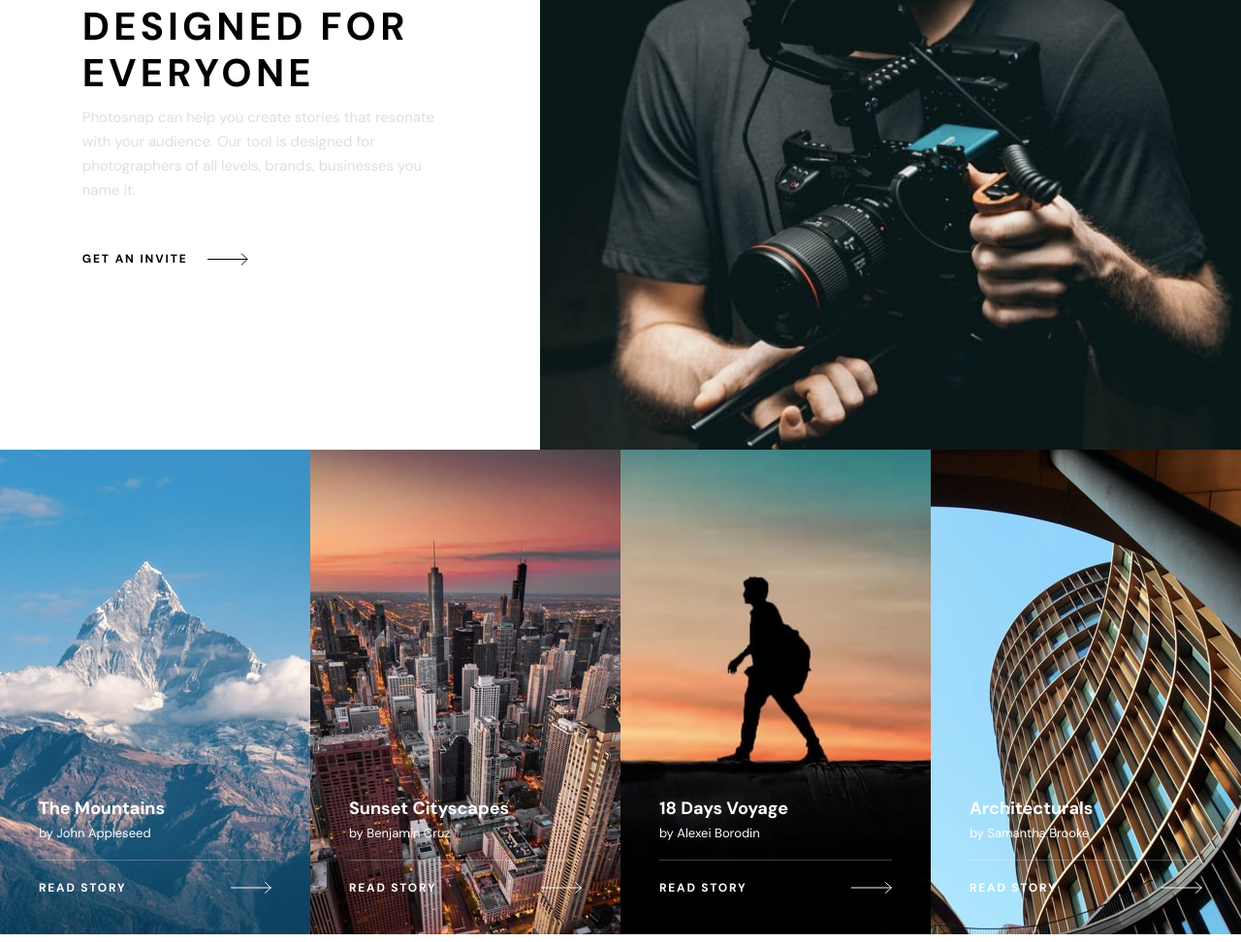
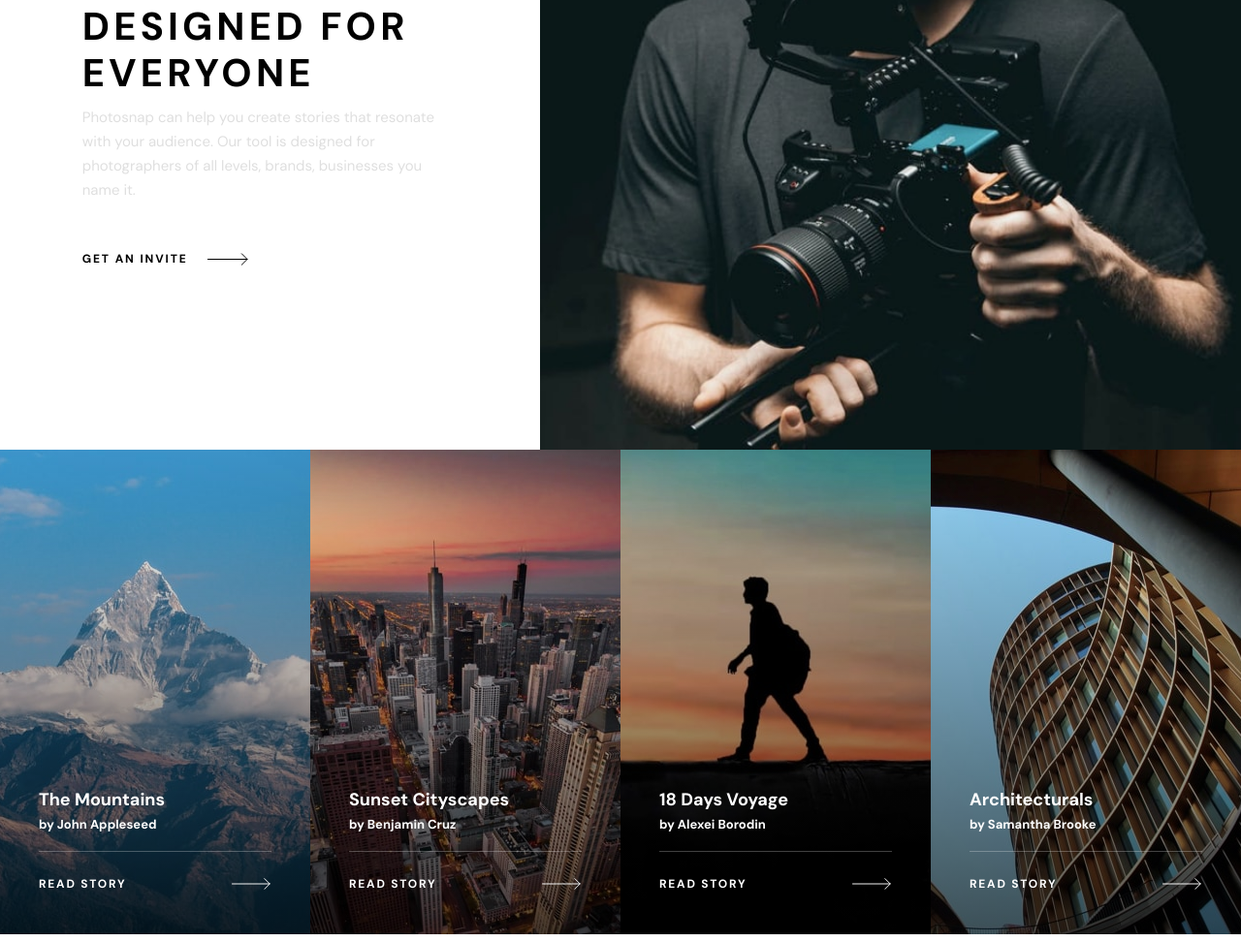
Before and after one commit to Sfailla/photosnap, a website built with Parcel: page src/index.html in a window 1280 px wide. Shown: the part 1558-2530 px from the top of the page at 97% size. Built offline with nearby package versions, Linux system fonts and the light colour scheme.

Commit message:
finished implementing gallery section and styles for desktop

```diff
--- a/src/index.html
+++ b/src/index.html
@@ -114,73 +114,65 @@
 
   <!-- GALLERY SECTION-->
   <section class="gallery">
+    <div class="gallery__container">
 
-    <div class="gallery__container">
-      <div class="gallery__card">
-        <img src="../assets/stories/desktop/mountains.jpg" alt="gallery-photo" class="gallery__bg-img">
-        <div class="gallery__wrapper">
-          <div class="card-top"></div>
-          <div class="card-content">
+      <a href="#0">
+        <div class="gallery__card">
+          <div class="image">
+            <img src="../assets/stories/desktop/mountains.jpg" alt="gallery-photo">
+          </div>
+          <div class="content">
             <p class="title">The Mountains</p>
             <p class="author">by John Appleseed</p>
-            <span></span>
-            <div class="footer">
-              <a class="link heading--sm" href="#0">read story</a>
-              <img src="../assets/svg/right-arrow-white.svg" alt="right-arrow-icon">
-            </div>
+            <div class="divider"></div>
+            <p class="link heading--sm">read story</p>
           </div>
         </div>
-      </div>
+      </a>
 
-      <div class="gallery__card">
-        <img src="../assets/stories/desktop/cityscapes.jpg" alt="gallery-photo" class="gallery__bg-img">
-        <div class="gallery__wrapper">
-          <div class="card-top"></div>
-          <div class="card-content">
+      <a href="#0">
+        <div class="gallery__card">
+          <div class="image">
+            <img src="../assets/stories/desktop/cityscapes.jpg" alt="gallery-photo" class="gallery__bg-img">
+          </div>
+          <div class="content">
             <p class="title">Sunset Cityscapes</p>
             <p class="author">by Benjamin Cruz</p>
-            <span></span>
-            <div class="footer">
-              <a class="link heading--sm" href="#0">read story</a>
-              <img src="../assets/svg/right-arrow-white.svg" alt="right-arrow-icon">
-            </div>
+            <div class="divider"></div>
+            <p class="link heading--sm">read story</p>
           </div>
         </div>
-      </div>
+      </a>
 
-      <div class="gallery__card">
-        <img src="../assets/stories/desktop/18-days-voyage.jpg" alt="gallery-photo" class="gallery__bg-img">
-        <div class="gallery__wrapper">
-          <div class="card-top"> </div>
-          <div class="card-content">
+      <a href="#0">
+        <div class="gallery__card">
+          <div class="image">
+            <img src="../assets/stories/desktop/18-days-voyage.jpg" alt="gallery-photo" class="gallery__bg-img">
+          </div>
+          <div class="content">
             <p class="title">18 Days Voyage</p>
             <p class="author">by Alexei Borodin</p>
-            <span></span>
-            <div class="footer">
-              <a class="link heading--sm" href="#0">read story</a>
-              <img src="../assets/svg/right-arrow-white.svg" alt="right-arrow-icon">
-            </div>
+            <div class="divider"></div>
+            <p class="link heading--sm">read story</p>
           </div>
         </div>
-      </div>
+      </a>
 
-      <div class="gallery__card">
-        <img src="../assets/stories/desktop/architecturals.jpg" alt="gallery-photo" class="gallery__bg-img">
-        <div class="gallery__wrapper">
-          <div class="card-top"></div>
-          <div class="card-content">
+      <a href="#0">
+        <div class="gallery__card">
+          <div class="image">
+            <img src="../assets/stories/desktop/architecturals.jpg" alt="gallery-photo" class="gallery__bg-img">
+          </div>
+          <div class="content">
             <p class="title">Architecturals</p>
             <p class="author">by Samantha Brooke</p>
-            <span></span>
-            <div class="footer">
-              <a class="link heading--sm" href="#0">read story</a>
-              <img src="../assets/svg/right-arrow-white.svg" alt="right-arrow-icon">
-            </div>
+            <div class="divider"></div>
+            <p class="link heading--sm">read story</p>
           </div>
         </div>
-      </div>
+      </a>
+
     </div>
-
   </section>
 
 </body>
--- a/src/scss/pages/home/gallery.scss
+++ b/src/scss/pages/home/gallery.scss
@@ -6,83 +6,114 @@
     display: grid;
     grid-template-columns: repeat(4, 1fr);
 
-    @media (max-width: 71.875em) {
+    @media (max-width: 68.75em) {
       grid-template-columns: repeat(2, 1fr);
+      grid-template-rows: repeat(2, 1fr);
     }
   }
 
   &__card {
+    width: 100%;
     height: 50rem;
     position: relative;
-    cursor: pointer;
-    display: flex;
-    flex-direction: column;
-    transition: transform 0.3s linear;
+    transition: transform 0.3s ease-in-out;
+
+    &::before {
+      content: '';
+      width: 100%;
+      height: 6px;
+      @include gradient;
+      position: absolute;
+      bottom: 0;
+      z-index: 5;
+      opacity: 0;
+      transition: opacity 0.3s ease-in-out;
+    }
 
     &:hover {
       transform: translateY(-25px);
+
+      &::before {
+        opacity: 1;
+      }
     }
 
-    & .card-top {
-      flex-grow: 1;
+    &::after {
+      content: '';
+      position: absolute;
+      top: 0;
+      left: 0;
+      right: 0;
+      bottom: 0;
+      background-image: linear-gradient(
+        to bottom,
+        rgba(0, 0, 0, 0),
+        rgba(0, 0, 0, 0.66)
+      );
     }
 
-    & .card-content {
+    & .image {
       width: 100%;
+      height: 100%;
+      position: absolute;
+
+      & > img {
+        width: 100%;
+        height: 100%;
+        object-fit: cover;
+      }
+    }
+
+    & .content {
+      width: 100%;
+      height: auto;
+      position: absolute;
+      bottom: 0;
       color: $white;
-      position: relative;
+      padding: 0 4rem 4rem 4rem;
+      z-index: 5;
+
+      @media (max-width: 78.125em) {
+        padding: 0 2rem 4rem 2rem;
+      }
+
+      @media (max-width: 68.75em) {
+        padding: 0 4rem 4rem 4rem;
+      }
 
       & .title {
-        font-size: 1.8rem;
+        font-size: 18px;
         font-weight: bold;
       }
 
       & .author {
-        font-size: 1.3rem;
-        font-weight: normal;
+        font-size: 13px;
+        font-weight: bold;
       }
 
-      & span {
-        display: block;
+      & .divider {
         width: 100%;
         height: 1px;
         background-color: white;
         opacity: 0.25;
-        margin: 15px 0 20px 0;
+        margin: 1.5rem 0 2rem 0;
       }
 
-      & .footer {
-        @include flex(space-between, center);
+      & .link {
+        width: 100%;
+        height: 1.6rem;
+        display: inline-flex;
+        justify-content: space-between;
 
-        & .link {
-          color: $white;
-          text-decoration: none;
+        &::after {
+          content: '';
+          width: 4.2rem;
+          height: 1.2rem;
+          background: url('../../assets/svg/right-arrow-white.svg') no-repeat center /
+            contain;
+          align-self: center;
         }
       }
     }
   }
-
-  &__card:hover::after {
-    content: '';
-    width: 100%;
-    height: 6px;
-    @include gradient;
-    position: absolute;
-    bottom: 0;
-  }
-
-  &__wrapper {
-    width: 100%;
-    height: 100%;
-    display: flex;
-    flex-direction: column;
-    padding: 4rem;
-  }
-
-  &__bg-img {
-    width: 100%;
-    height: 100%;
-    object-fit: cover;
-    position: absolute;
-  }
 }
```
